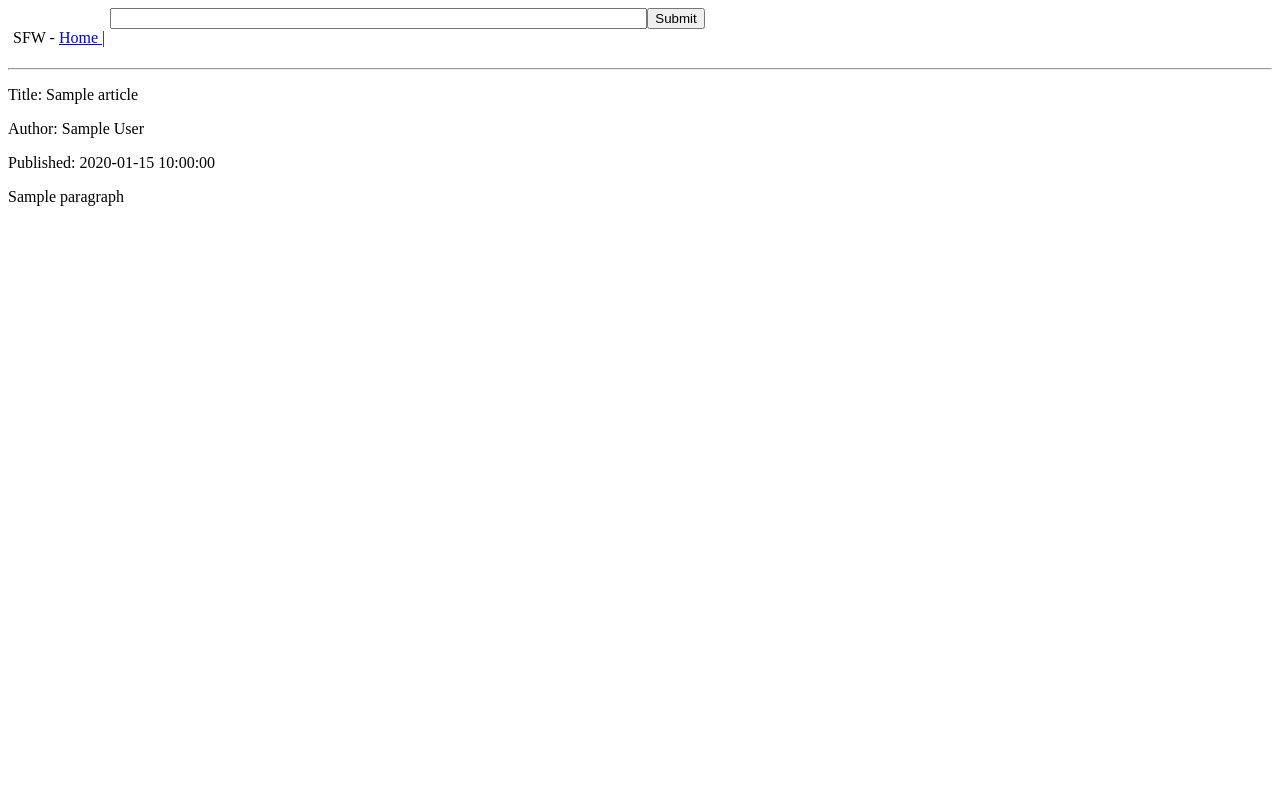
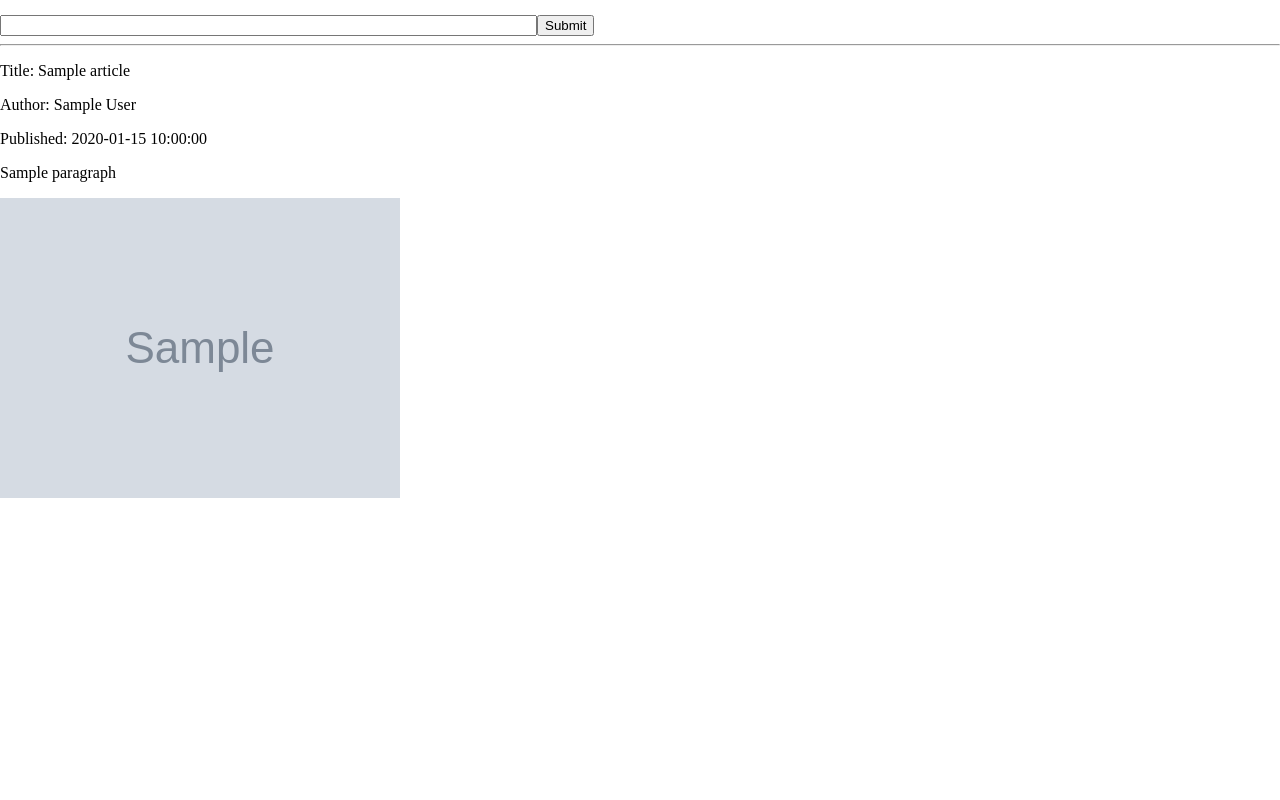
Before and after one commit to jclane/Safe4Work, a Flask app: template app/templates/index.html in a window 1280 px wide. Run offline with Flask 2, Linux system fonts and the light colour scheme; the template is opened without the code that fills it: most values are stand-ins (such as "Sample title", 1, 10 or a date in 2020); grey boxes marked "Sample" are stand-in pictures; form fields are guessed from the names that the template uses.

Commit message:
Made top bar pretty.  Added top-image for viewing pleasure.

```diff
--- a/app/forms.py
+++ b/app/forms.py
@@ -5,4 +5,4 @@ from wtforms.validators import DataRequired, url
 
 class SearchForm(FlaskForm):
     address = StringField(validators=[DataRequired(), url()])
-    submit = SubmitField("Make SFW")
+    submit = SubmitField("Make S4W")
--- a/app/make_it_safe.py
+++ b/app/make_it_safe.py
@@ -19,6 +19,7 @@ class SafeArticle:
         self.set_text(raw_article.text.split("\n"))
         self.set_authors(raw_article.authors)
         self.set_pub_date(raw_article.publish_date)
+        self.set_top_img(raw_article.top_image)
 
     def set_title(self, title):
         self.title = title
@@ -31,3 +32,6 @@ class SafeArticle:
 
     def set_pub_date(self, pub_date):
         self.pub_date = pub_date
+
+    def set_top_img(self, top_img):
+        self.top_img = top_img
--- a/app/static/css/main.css
+++ b/app/static/css/main.css
@@ -1,10 +1,15 @@
-#nav {
-  float: left;
-  padding: 5px;
+html, body {
+  margin: 0;
+  width: 100%;
+}
+
+#top-bar {
+  margin: 0 0 0 0;
 }
 
 form {
-  float: left;
+  margin-bottom: 0;
+  margin-top: 15px;
 }
 
 #address {
@@ -23,3 +28,7 @@ form {
 hr {
   clear: both;
 }
+
+#top-image img {
+  max-width: 800px;
+}
--- a/app/templates/base.html
+++ b/app/templates/base.html
@@ -1,9 +1,9 @@
 <html>
     <head>
       {% if title %}
-      <title>SFW - {{ title }}</title>
+      <title>S4W - {{ title }}</title>
       {% else %}
-      <title>Welcome to SafeForWork</title>
+      <title>Welcome to Safe4Work</title>
       {% endif %}
 
       <link rel="stylesheet" href="{{ url_for('static', filename='css/main.css') }}">
@@ -11,9 +11,6 @@
     </head>
     <body>
         <section id="top-bar">
-		<section id="nav"><p>SFW -
-        	    <a href="{{ url_for('index') }}">Home | </a>
-	        </section>
             <form action="" method="post" novalidate>
                 {{ form.hidden_tag() }}
            	    {{ form.address(size=64) }}{{ form.submit() }}
--- a/app/templates/index.html
+++ b/app/templates/index.html
@@ -2,18 +2,24 @@
 
 {% block content %}
     {% if article is defined %}
-        <div id="article" style="max-width:800px">
+        <section id="article-main" style="max-width:800px">
 		    <p id="article-title">Title: {{ article.title }}</p>
-		<p id="article-authors">{% if article.authors|length > 1 %}
+		    <p id="article-authors">
+                {% if article.authors|length > 1 %}
 			        Authors:
 	            {% else %}
 			        Author:
  		        {% endif %}
-		   {{ article.authors|join(", ") }}</p>
+		        {{ article.authors|join(", ") }}
+            </p>
 		    <p id="article-pub-date">Published: {{ article.pub_date }}</p>
             {% for paragraph in article.text %}
 		    	<p class="article-paragraph">{{ paragraph }}</p>
 		    {% endfor %}
-	</div>
+	    </section>
+
+	    <section id="top-image">
+	        <img src="{{ article.top_img }}">
+	    </section>
     {% endif %}
 {% endblock %}
```
Lines whose indentation alone changed are shown as unchanged.
